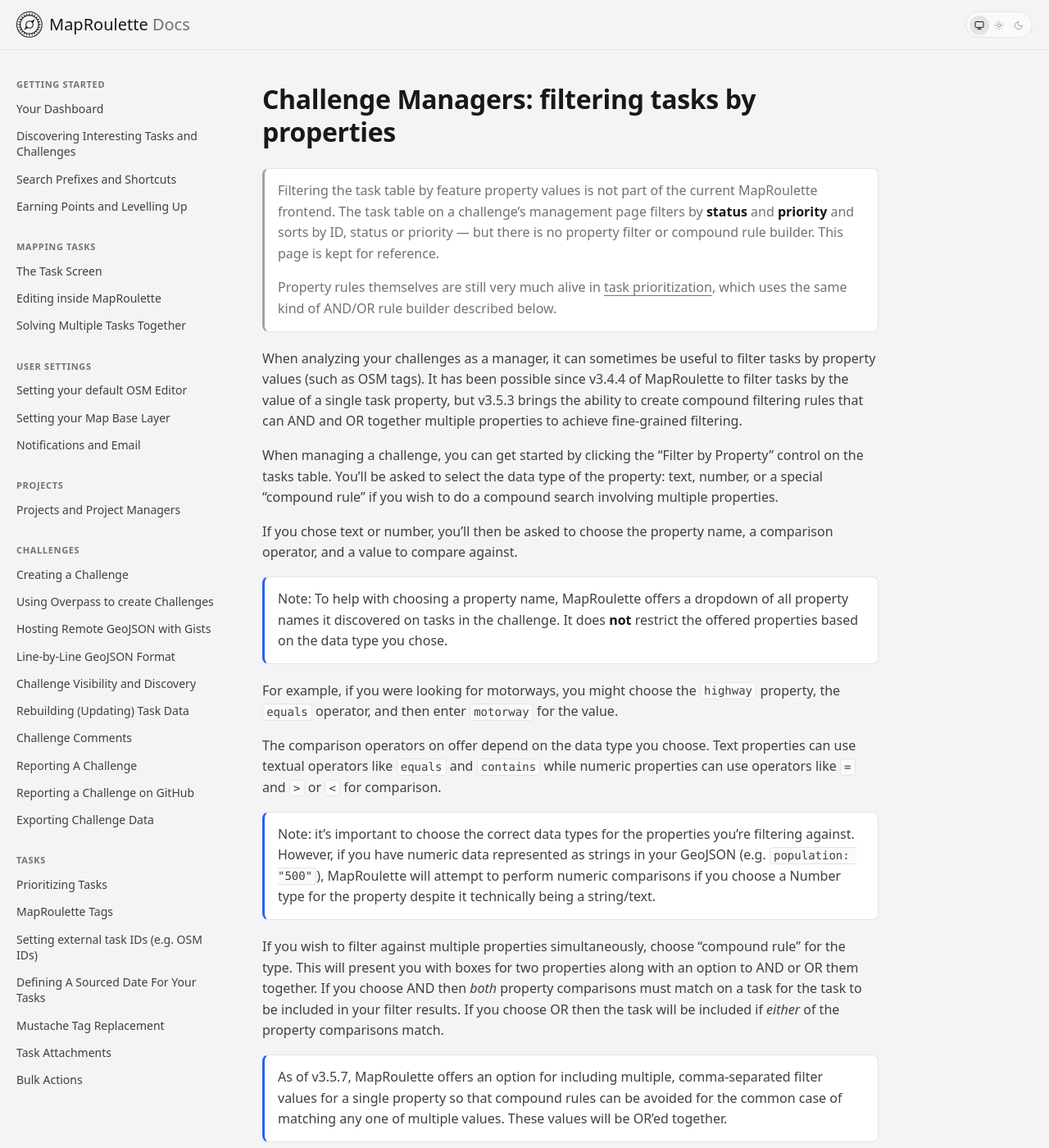
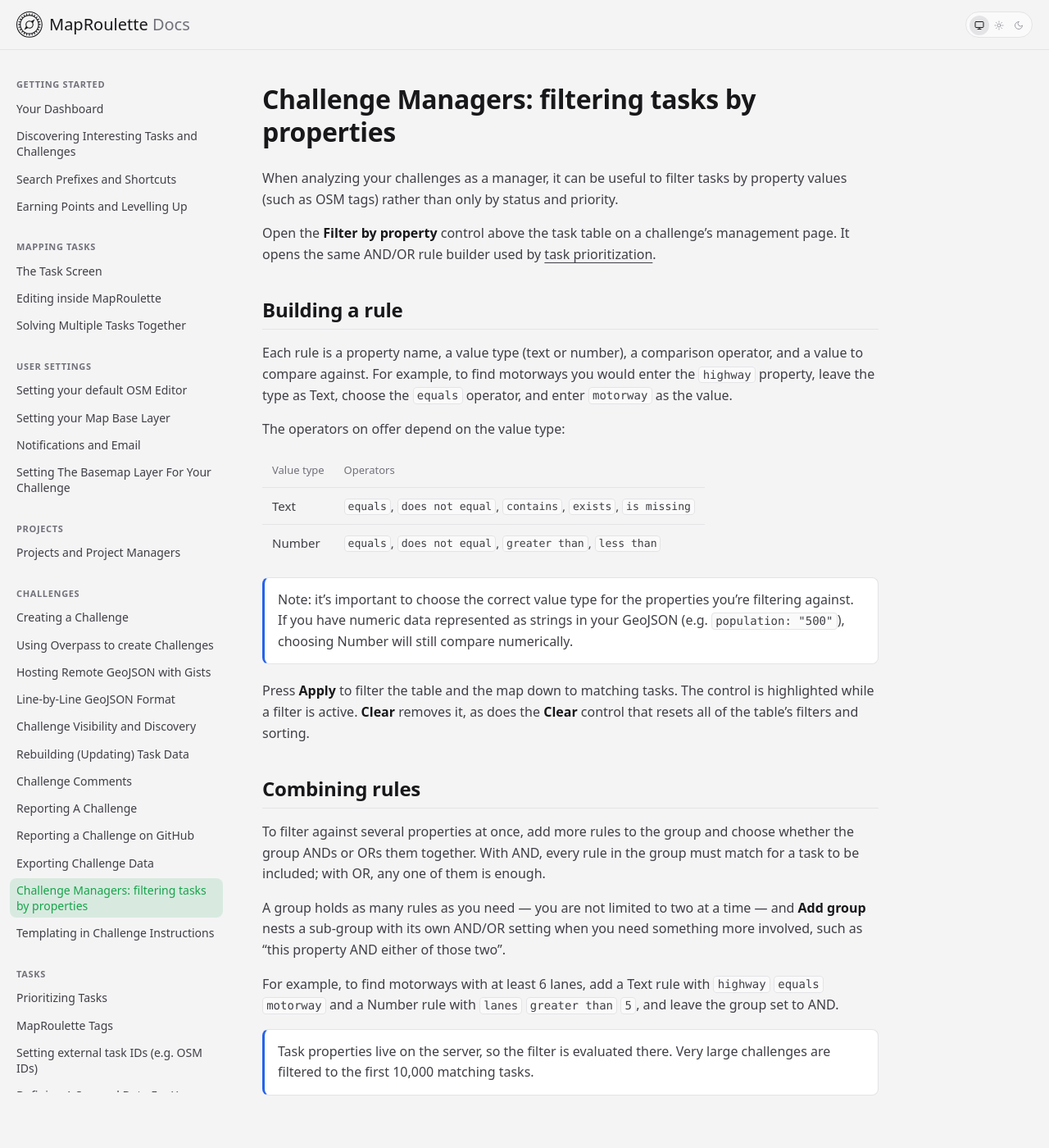
Before and after one commit to maproulette/docs, a Jekyll site: the page built from _documentation/challenges/11-filtering-the-task-list-by-properties.md, in a window 1280 px wide and 1400 px high. Shown: the whole window at 82% size. Built offline with Jekyll 4.4.1, drawn with Linux system fonts in a browser that asks for light colours; comment, search, counter and statistics services are not loaded; some of the changed text lies outside the part shown.

Commit message:
Retire or relocate the not-implemented pages
Remove the pages for features that are not coming back, and move the four
whose features have now been built into the sections they belong to:

  Setting The Basemap Layer For Your Challenge  -> User Settings
  Challenge Managers: filtering tasks by properties -> Challenges
  Templating in Challenge Instructions          -> Challenges
  System-Notice Management                      -> Server Admin

Each moved page drops its "not implemented" notice and is rewritten to
describe what the frontend actually does now, rather than what MapRoulette 3
used to do:

- The challenge basemap page covers the bundled base layers and custom XYZ
  templates, and spells out the challenge > user > last-picked precedence.
- The property filtering page describes the AND/OR rule builder and the
  operators the backend can search on, replacing the old data-type-first
  flow and comma-separated values.
- The templating page notes that answers are saved against the task, and how
  short codes are told apart from Markdown links.
- The system-notice page describes the backend-served notices file rather
  than the REACT_APP_SYSTEM_NOTICES_URL frontend setting, which no longer
  exists.

Deleted: Reviewing, Using Mapillary Images, Styling Task Features. The one
link to Reviewing, in Using MapRoulette Tags, becomes plain text.

Permalinks are slug-based, so moving pages between sections keeps every
inbound link working. "Not Implemented Yet" is down to Tag Fix Challenges
and Following.

```diff
--- /dev/null
+++ b/_documentation/challenges/11-filtering-the-task-list-by-properties.md
@@ -0,0 +1,50 @@
+---
+title: 'Challenge Managers: filtering tasks by properties'
+---
+
+When analyzing your challenges as a manager, it can be useful to filter tasks by
+property values (such as OSM tags) rather than only by status and priority.
+
+Open the **Filter by property** control above the task table on a challenge's
+management page. It opens the same AND/OR rule builder used by [task
+prioritization](/documentation/task-priority-rules/).
+
+## Building a rule
+
+Each rule is a property name, a value type (text or number), a comparison
+operator, and a value to compare against. For example, to find motorways you
+would enter the `highway` property, leave the type as Text, choose the `equals`
+operator, and enter `motorway` as the value.
+
+The operators on offer depend on the value type:
+
+| Value type | Operators |
+|:-----------|:----------|
+| Text | `equals`, `does not equal`, `contains`, `exists`, `is missing` |
+| Number | `equals`, `does not equal`, `greater than`, `less than` |
+
+> Note: it's important to choose the correct value type for the properties
+> you're filtering against. If you have numeric data represented as strings in
+> your GeoJSON (e.g. `population: "500"`), choosing Number will still compare
+> numerically.
+
+Press **Apply** to filter the table and the map down to matching tasks. The
+control is highlighted while a filter is active. **Clear** removes it, as does
+the **Clear** control that resets all of the table's filters and sorting.
+
+## Combining rules
+
+To filter against several properties at once, add more rules to the group and
+choose whether the group ANDs or ORs them together. With AND, every rule in the
+group must match for a task to be included; with OR, any one of them is enough.
+
+A group holds as many rules as you need — you are not limited to two at a time —
+and **Add group** nests a sub-group with its own AND/OR setting when you need
+something more involved, such as "this property AND either of those two".
+
+For example, to find motorways with at least 6 lanes, add a Text rule with
+`highway` `equals` `motorway` and a Number rule with `lanes` `greater than` `5`,
+and leave the group set to AND.
+
+> Task properties live on the server, so the filter is evaluated there. Very
+> large challenges are filtered to the first 10,000 matching tasks.
--- a/_documentation/not-implemented/07-filtering-the-task-list-by-properties.md
+++ /dev/null
@@ -1,43 +0,0 @@
----
-title: 'Challenge Managers: filtering tasks by properties'
----
-
-> Filtering the task table by feature property values is not part of the
-> current MapRoulette frontend. The task table on a challenge's management page
-> filters by **status** and **priority** and sorts by ID, status or priority —
-> but there is no property filter or compound rule builder. This page is kept
-> for reference.
->
-> Property rules themselves are still very much alive in
-> [task prioritization](/documentation/task-priority-rules/), which uses
-> the same kind of AND/OR rule builder described below.
-{: .legacy}
-
-When analyzing your challenges as a manager, it can sometimes be useful to filter tasks by property values (such as OSM tags). It has been possible since v3.4.4 of MapRoulette to filter tasks by the value of a single task property, but v3.5.3 brings the ability to create compound filtering rules that can AND and OR together multiple properties to achieve fine-grained filtering.
-
-When managing a challenge, you can get started by clicking the "Filter by Property" control on the tasks table. You'll be asked to select the data type of the property: text, number, or a special "compound rule" if you wish to do a compound search involving multiple properties.
-
-If you chose text or number, you'll then be asked to choose the property name, a comparison operator, and a value to compare against.
-
-> Note: To help with choosing a property name, MapRoulette offers a dropdown of all property names it discovered on tasks in the challenge. It does **not** restrict the offered properties based on the data type you chose.
-
-For example, if you were looking for motorways, you might choose the `highway` property, the `equals` operator, and then enter `motorway` for the value.
-
-The comparison operators on offer depend on the data type you choose. Text properties can use textual operators like `equals` and `contains` while numeric properties can use operators like `=` and `>` or `<` for comparison.
-
-> Note: it's important to choose the correct data types for the properties you're filtering against. However, if you have numeric data represented as strings in your GeoJSON (e.g. `population: "500"`), MapRoulette will attempt to perform numeric comparisons if you choose a Number type for the property despite it technically being a string/text.
-
-If you wish to filter against multiple properties simultaneously, choose "compound rule" for the type. This will present you with boxes for two properties along with an option to AND or OR them together. If you choose AND then _both_ property comparisons must match on a task for the task to be included in your filter results. If you choose OR then the task will be included if _either_ of the property comparisons match.
-
-> As of v3.5.7, MapRoulette offers an option for including multiple, comma-separated filter values for a single property so that compound rules can be avoided for the common case of matching any one of multiple values. These values will be OR'ed together.
-
-For example, if you wanted motorways with at least 6 lanes, you would choose "compound rule", set the first rule to Text with `highway` `equals` `motorway`, set the second rule to Number with `lanes` `>` `5`, and choose to AND them together.
-
-If you wish to filter against more than 2 properties, then you'll need to nest multiple compound rules.
-
-As of v3.5.5, you no longer need to setup a compound rule if you simply wish to compare a property against multiple values (e.g. `highway` `equals` `motorway` or `trunk`). You can click the "Add Value" control to add multiple values to include in the comparison.
-
-The screenshow below shows the setup of a compound search for tasks with a `name` property of `TransCanada Highway` and the `highway` property set to either `motorway` or `trunk`.
-
-
-![compound property rule](/media/compound_property_rule.png)
```
Also changed, not shown: _documentation/challenges/12-challenge-instructions-templating.md (added, +74 -0 lines), _documentation/not-implemented/02-reviewing.md (deleted, +0 -72 lines), _documentation/not-implemented/04-using-mapillary-images.md (deleted, +0 -19 lines), _documentation/not-implemented/05-setting-basemap-for-challenge.md (deleted, +0 -16 lines), _documentation/not-implemented/06-styling-task-features.md (deleted, +0 -84 lines), _documentation/not-implemented/08-challenge-instructions-templating.md (deleted, +0 -52 lines), _documentation/not-implemented/09-system-notice-management.md (deleted, +0 -46 lines), _documentation/server-admin/03-system-notice-management.md (added, +55 -0 lines), _documentation/tasks/02-using-maproulette-tags.md (+1 -2 lines), _documentation/user-settings/02-setting-your-map-base-layer.md (+4 -6 lines), _documentation/user-settings/04-setting-basemap-for-challenge.md (added, +45 -0 lines), _documentation/not-implemented/02-following.md (renamed from _documentation/not-implemented/03-following.md).
